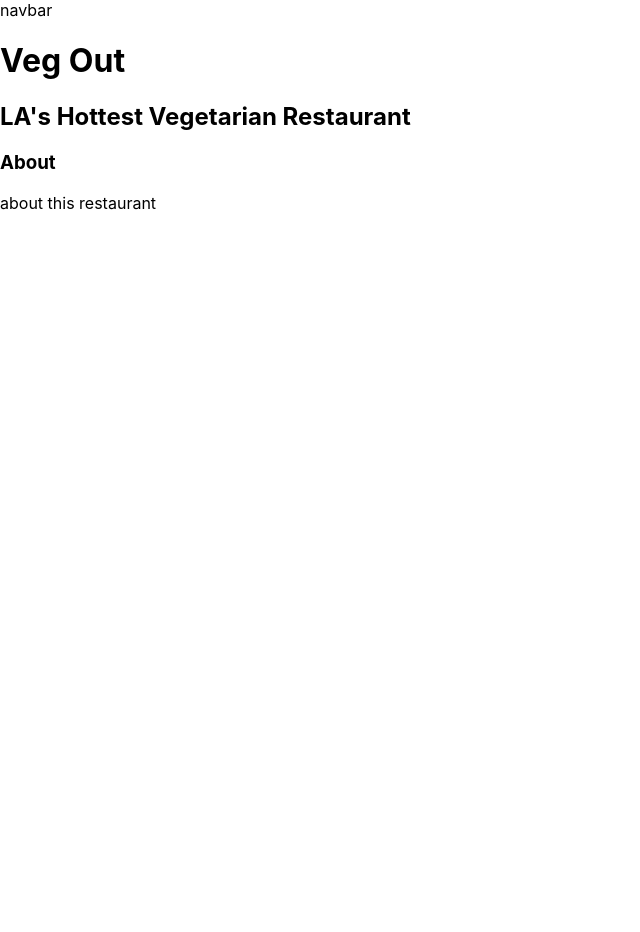
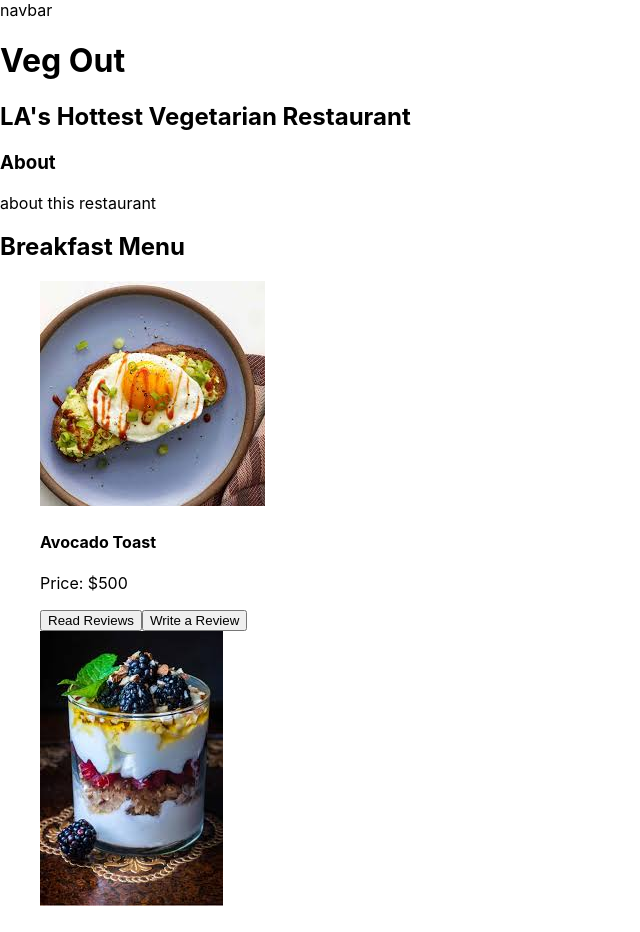
Before and after one commit to juliepoulain/Veg-Out, a React (Create React App) app in the folder veg-out/: page / in a window 1280 px wide. Shown: the top 932 px of the page, without its empty margins (0-640 px from the left). Before the commit the page ends 800 px from the top, so only its background shows below. Built offline with nearby package versions, Linux system fonts and the light colour scheme; data requests are answered from the project's data file.

Commit message:
build breakfast compionents

```diff
--- a/veg-out/db.json
+++ b/veg-out/db.json
@@ -5,7 +5,7 @@
       "menuType": "Breakfast",
       "menuItem": "Avocado Toast",
       "cost": "500",
-      "image": ".images/Avacado Toast.jpg"
+      "image": "./images/Avacado Toast.jpg"
     },
 
     {
@@ -13,7 +13,7 @@
       "menuType": "Brunch",
       "menuItem": "Mushroom and Spinach Crepes",
       "cost": "625",
-      "image": ".images/Mushroom and Spinach Crepes.jpg"
+      "image": "./images/Mushroom and Spinach Crepes.jpg"
     },
 
     {
@@ -21,7 +21,7 @@
       "menuType": "Lunch",
       "menuItem": "Vegetable Stir-Fry",
       "cost": "585",
-      "image": ".images/Vegetable Stir Fry.jpg"
+      "image": "./images/Vegetable Stir Fry.jpg"
     },
 
     {
@@ -29,7 +29,7 @@
       "menuType": "Breakfast",
       "menuItem": "Greek Yogurt Parfait",
       "cost": "475",
-      "image": ".images/Greek Yogurt Parfait.jpg"
+      "image": "./images/Greek Yogurt Parfait.jpg"
     },
 
     {
@@ -37,7 +37,7 @@
       "menuType": "Brunch",
       "menuItem": "Eggs Florentine Quiche",
       "cost": "620",
-      "image": ".images/Eggs Florentine Quiche.jpg"
+      "image": "./images/Eggs Florentine Quiche.jpg"
     },
 
     {
@@ -45,7 +45,7 @@
       "menuType": "Lunch",
       "menuItem": "Vegetarian Sushi Rolls",
       "cost": "495",
-      "image": ".images/Vegetarian Sushi.jpg"
+      "image": "./images/Vegetarian Sushi.jpg"
     },
 
     {
@@ -53,7 +53,7 @@
       "menuType": "Breakfast",
       "menuItem": "Avocado and Egg Breakfast Pizza ",
       "cost": "515",
-      "image": ".images/Avocado and Egg Breakfast Pizza.jpg"
+      "image": "./images/Avocado and Egg Breakfast Pizza.jpg"
     },
 
     {
@@ -61,7 +61,7 @@
       "menuType": "Brunch",
       "menuItem": "Ricotta and Lemon Pancakes",
       "cost": "570",
-      "image": ".images/Ricotta and Lemon Pancakes.jpg"
+      "image": "./images/Ricotta and Lemon Pancakes.jpg"
     },
 
     {
@@ -69,7 +69,7 @@
       "menuType": "Lunch",
       "menuItem": "Pumpkin and Sage Risotto",
       "cost": "625",
-      "image": ".images/Pumpkin and Sage Risotto.jpg"
+      "image": "./images/Pumpkin and Sage Risotto.jpg"
     },
 
     {
@@ -77,7 +77,7 @@
       "menuType": "Breakfast",
       "menuItem": "Frittata with Asparagus and Goat Cheese",
       "cost": "645",
-      "image": ".images/Frittata with Asparagus and Goat Cheese.jpg"
+      "image": "./images/Frittata with Asparagus and Goat Cheese.jpg"
     },
 
     {
@@ -85,7 +85,7 @@
       "menuType": "Brunch",
       "menuItem": "Mushroom and Leek Strata",
       "cost": "490",
-      "image": ".images/Mushroom and Leek Strata.jpg"
+      "image": "./images/Mushroom and Leek Strata.jpg"
     },
 
     {
@@ -93,7 +93,7 @@
       "menuType": "Lunch",
       "menuItem": "Stuffed Bell Peppers",
       "cost": "505",
-      "image": ".images/Stuffed Bell Peppers.jpg"
+      "image": "./images/Stuffed Bell Peppers.jpg"
     }
   ],
   "reviews": [
--- a/veg-out/src/components/BreakfastList.js
+++ b/veg-out/src/components/BreakfastList.js
@@ -1,10 +1,28 @@
-import React from "react";
-import MenuItemCard from "./MenuItemCard"
+import React, { useEffect } from "react";
+import MenuItemCard from "./MenuItemCard";
 
-function BreakfastList() {
-    return (
-        <ul className="cards"><MenuItemCard /></ul>
-    )
+function BreakfastList({ menuItems, setMenuItems }) {
+  useEffect(() => {
+    fetch("http://localhost:6001/menuItems")
+      .then((r) => r.json())
+      .then((menuItems) => {
+        setMenuItems(menuItems);
+      });
+  }, []);
+
+  const breakfastCards = menuItems.map((menuItem) =>
+    menuItem.menuType === "Breakfast" ? (
+      <MenuItemCard
+        key={menuItem.id}
+        image={menuItem.image}
+        name={menuItem.menuItem}
+        price={menuItem.cost}
+        menuType={menuItem.menuType}
+      />
+    ) : null
+  );
+
+  return <ul className="cards">{breakfastCards}</ul>;
 }
 
-export default BreakfastList
+export default BreakfastList;
--- a/veg-out/src/components/BreakfastPage.js
+++ b/veg-out/src/components/BreakfastPage.js
@@ -1,10 +1,18 @@
-import React from "react"
-
+import React, {useState} from "react";
+import BreakfastList from "./BreakfastList";
 
 function BreakfastPage() {
-    return (
-        <BreakfastList />
-    )
+  const [menuItems, setMenuItems] = useState([]);
+
+  return (
+    <div>
+      <h2>Breakfast Menu</h2>
+      <BreakfastList
+        menuItems={menuItems}
+        setMenuItems={setMenuItems}
+      />
+    </div>
+  );
 }
 
-export default BreakfastPage
+export default BreakfastPage;
--- a/veg-out/src/components/Home.js
+++ b/veg-out/src/components/Home.js
@@ -1,6 +1,6 @@
 import React from "react";
 import NavBar from "./NavBar";
-import BreakfastList from "./BreakfastList";
+import BreakfastPage from "./BreakfastPage";
 
 function Home() {
   return (
@@ -12,6 +12,9 @@ function Home() {
       <h2>LA's Hottest Vegetarian Restaurant</h2>
       <h3>About</h3>
       <p>about this restaurant</p>
+      <div>
+        <BreakfastPage />
+      </div>
     </div>
   );
 }
--- a/veg-out/src/components/MenuItemCard.js
+++ b/veg-out/src/components/MenuItemCard.js
@@ -1,14 +1,15 @@
 import React from "react";
 
-function MenuItemCard(){
-    return (
-        <li className="card">
-            <img src="../placeholder.jpeg" alt="tbd"/>
-            <h4>Menu Item Name</h4>
-            <p>Price: tbd</p>
-            <button>Leave a Review</button>
-        </li>
-    )
+function MenuItemCard({ image, name, price }) {
+  return (
+    <li className="card">
+      <img src={image} alt={name} />
+      <h4>{name}</h4>
+      <p>Price: ${price}</p>
+      <button>Read Reviews</button>
+      <button>Write a Review</button>
+    </li>
+  );
 }
 
-export default MenuItemCard
+export default MenuItemCard;
```
Also changed, not shown: veg-out/public/images/placeholder.jpeg (renamed from veg-out/public/placeholder.jpeg).
